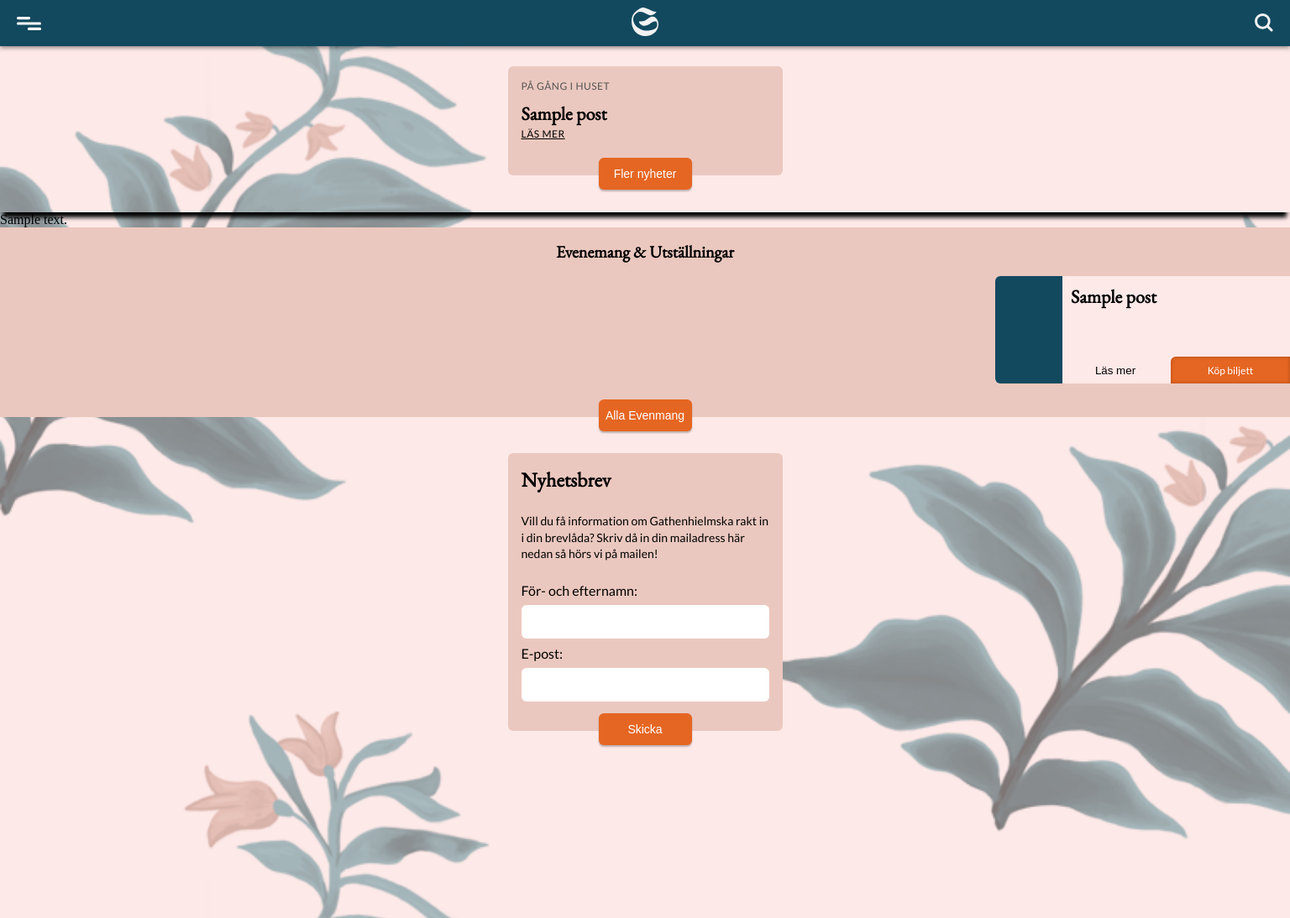
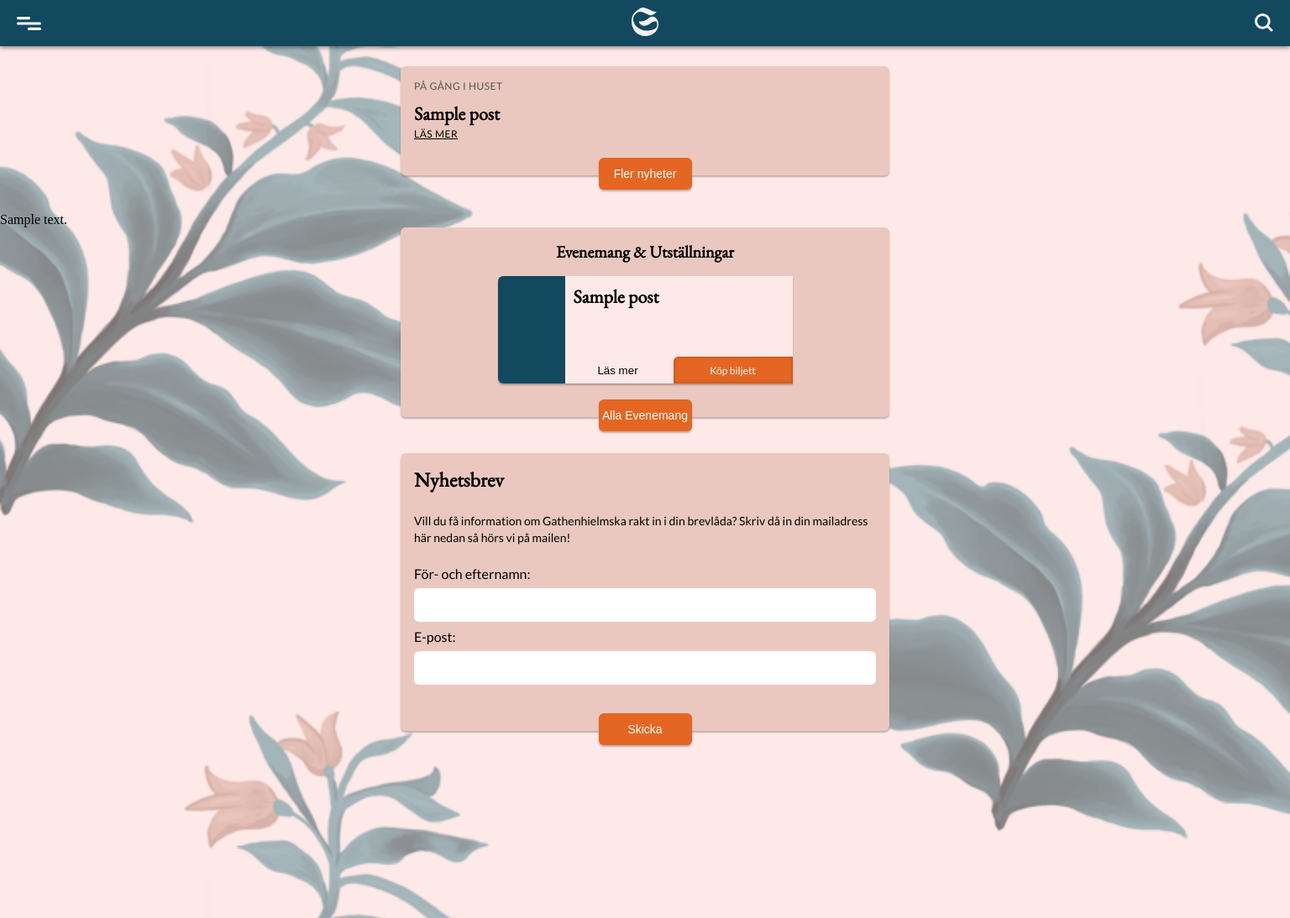
Before and after one commit to henricbjork/Gatenhielmska, a WordPress theme: the page made by public/themes/Gatenhielmska/front-page.php in a window 1536 px wide. Shown: the top 1094 px of the page at 84% size. Run offline with PHP 8.4 and a stand-in for WordPress, Linux system fonts and the light colour scheme; the site name, menu and one post (Sample post) are stand-ins, and other content is empty; style sheets or scripts are compiled from the project's sources.

Commit message:
Started on desktop

```diff
--- a/public/themes/Gatenhielmska/front-page.php
+++ b/public/themes/Gatenhielmska/front-page.php
@@ -41,8 +41,12 @@ else : ?>
 <?php $events = get_posts(['post_type' => 'events', 'numberposts' => 3]); ?>
 
 <?php if (count($events)) : ?>
+    <section class="event-section-wrapper">
+
+        <section class="events">
+            <div class="header-container">
                 <h2 class="event-header">Evenemang & Utställningar</h2>
-    <section class="events">
+            </div>
 
             <?php foreach ($events as $post) : setup_postdata($post); ?>
                 <?php $eventTypes = get_the_terms($post, 'event-type'); ?>
@@ -111,8 +115,9 @@ else : ?>
 
                 </div>
             <?php endforeach; ?>
-        <a href="/kalender"><button class="all-events-btn">Alla Evenmang</button></a>
+            <a href="/kalender"><button class="all-events-btn">Alla Evenemang</button></a>
         <?php endif; ?>
+        </section>
     </section>
     <section class="news-letter">
         <div class="news-letter-box">
--- a/public/themes/Gatenhielmska/header.php
+++ b/public/themes/Gatenhielmska/header.php
@@ -16,9 +16,17 @@
             <a href="http://localhost:8000/hem"><img class="logo" src="<?php echo get_bloginfo('template_directory'); ?>/assets/images/logowhite.svg" /></a>
             <img class="search-icon" src="<?php echo get_bloginfo('template_directory'); ?>/assets/images/search.svg" />
         </div>
+        <?php if ($pagename === 'kalender') : ?>
+            <div style="background:#ebc8bf;" class="search-form hidden">
+                <?php get_search_form(); ?>
+            </div>
+        <?php endif; ?>
+
         <div class="search-form hidden">
             <?php get_search_form(); ?>
         </div>
+
+
 
 
         <nav role="navigation" class="navigation-menu">
--- a/resources/styles/2-layouts/_header.scss
+++ b/resources/styles/2-layouts/_header.scss
@@ -125,6 +125,12 @@
   .banner-image {
     width: 375px;
     height: 256px;
+
+    @media only screen and (min-width: 1281px) {
+      width: 582px;
+      height: 311px;
+    }
+
   }
   .logo {
     width: 64px;
@@ -141,5 +147,10 @@
     letter-spacing: 0.02em;
     color: $dark;
     margin-bottom: 50px;
+
+    @media only screen and (min-width: 1281px) {
+      font-size: 48px;
+      line-height: 62px;
+    }
   }
 }
--- a/resources/styles/4-pages/_about.scss
+++ b/resources/styles/4-pages/_about.scss
@@ -10,6 +10,7 @@
     border-radius: 6px;
     background: $pink;
     position: relative;
+    box-shadow: 0px 2px 2px rgba(0, 0, 0, 0.25);
 
     span::before {
       content: "-";
--- a/resources/styles/4-pages/_booking.scss
+++ b/resources/styles/4-pages/_booking.scss
@@ -32,6 +32,7 @@
       position: relative;
       display: flex;
       flex-direction: column;
+      box-shadow: 0px 2px 2px rgba(0, 0, 0, 0.25);
 
       h1 {
         font-family: $serif;
--- a/resources/styles/4-pages/_contact.scss
+++ b/resources/styles/4-pages/_contact.scss
@@ -23,6 +23,7 @@
     border-radius: 6px;
     background: $pink;
     position: relative;
+    box-shadow: 0px 2px 2px rgba(0, 0, 0, 0.25);
 
     h1 {
       font-family: Lato;
@@ -90,6 +91,8 @@
       position: relative;
       display: flex;
       flex-direction: column;
+      box-shadow: 0px 2px 2px rgba(0, 0, 0, 0.25);
+
       h1 {
         font-family: $serif;
       }
--- a/resources/styles/4-pages/_home.scss
+++ b/resources/styles/4-pages/_home.scss
@@ -2,9 +2,9 @@
   display: flex;
   justify-content: center;
   align-items: center;
-  -webkit-box-shadow: 0px 10px 5px -4px rgba(0, 0, 0, 1);
-  -moz-box-shadow: 0px 10px 5px -4px rgba(0, 0, 0, 1);
-  box-shadow: 0px 10px 5px -4px rgba(0, 0, 0, 1);
+  // -webkit-box-shadow: 0px 10px 5px -4px rgba(0, 0, 0, 1);
+  // -moz-box-shadow: 0px 10px 5px -4px rgba(0, 0, 0, 1);
+  // box-shadow: 0px 10px 5px -4px rgba(0, 0, 0, 1);
 
   .news {
     background: $pink;
@@ -14,6 +14,11 @@
     position: relative;
     margin: 24px 0px 44px 0px;
     height: auto;
+    box-shadow: 0px 2px 2px rgba(0, 0, 0, 0.25);
+
+    @media only screen and (min-width: 1281px) {
+      width: 582px;
+    }
 
     .news-prompt {
       color: #555555;
@@ -69,12 +74,25 @@
   }
 }
 
+.event-section-wrapper{
+
+  @media only screen and (min-width: 1281px) {
+   display:flex;
+    justify-content:center;
+  }
+}
+
+.header-container{
+width: 375px;
+
   .event-header {
     background: $pink;
     text-align: center;
     font-family: $serif;
     font-size: 20px;
     padding: 16px;
+
+  }
 }
 
 .events {
@@ -84,6 +102,15 @@
   background: $pink;
   position: relative;
   padding-bottom: 24px;
+
+  @media only screen and (min-width: 1281px) {
+    width: 582px;
+    align-items: center;
+    justify-content:center;
+    border-radius: 6px;
+    box-shadow: 0px 2px 2px rgba(0, 0, 0, 0.25);
+
+  }
 
   .event-card-wrapper {
     position: relative;
@@ -98,6 +125,8 @@
       display: flex;
       width: 351px;
       height: 128px;
+      border-radius: 6px 0 0 6px;
+      box-shadow: 0px 2px 2px rgba(0, 0, 0, 0.25);
     }
 
     .event-date {
@@ -262,6 +291,11 @@
     position: relative;
     display: flex;
     flex-direction: column;
+    box-shadow: 0px 2px 2px rgba(0, 0, 0, 0.25);
+
+    @media only screen and (min-width: 1281px) {
+      width:582px;
+     }
 
     h1 {
       font-family: $serif;
@@ -290,6 +324,10 @@
         padding: 16px;
         border: none;
         font-family: $sans-serif;
+
+        @media only screen and (min-width: 1281px) {
+        width: 550px;
+        }
       }
     }
 
@@ -312,3 +350,5 @@
     }
   }
 }
+
+//Desktop
--- a/resources/styles/4-pages/_news.scss
+++ b/resources/styles/4-pages/_news.scss
@@ -49,7 +49,7 @@
   }
 
   .filter-content.toggle-filter {
-    background: $pink;
+    background: $lightpink;
     height: 395px;
     transition: height 0.1s ease-out;
     opacity: 1;
@@ -167,6 +167,7 @@
   padding-bottom: 24px;
   background: $pink;
   border-radius: 6px 0 6px 6px;
+  box-shadow: 0px 2px 2px rgba(0, 0, 0, 0.25);
 
   .news-card-image {
     width: 327px;
```
Lines whose indentation alone changed are shown as unchanged.
